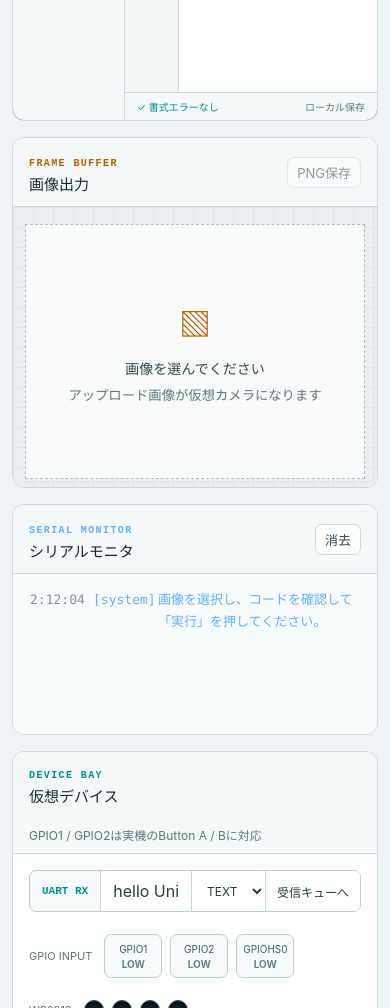
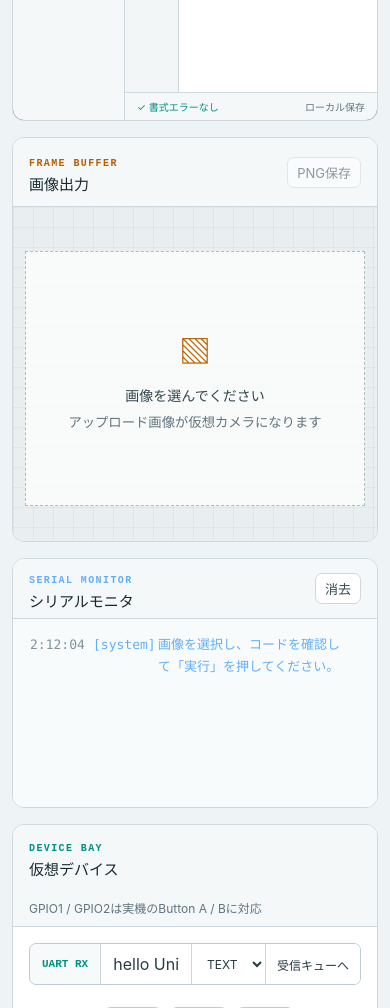
Before and after one commit to latorcmd/UnitV-Workbench, a website built with Vite: page index.html in a window 390 px wide. Shown: the part 1000-2008 px from the top of the page. Built offline with nearby package versions, Linux system fonts and the light colour scheme.

Commit message:
Keep serial monitor within fixed viewport

```diff
--- a/src/main.js
+++ b/src/main.js
@@ -430,7 +430,7 @@ function addLog(level, text, time = new Date().toLocaleTimeString('ja-JP', { hou
   line.innerHTML = `<span class="time">${time}</span><span class="log-tag">[${level}]</span><span class="log-text"></span>`;
   line.querySelector('.log-text').textContent = safeText || ' ';
   refs.terminal.append(line);
-  while (refs.terminal.children.length > 1000) refs.terminal.firstElementChild?.remove();
+  while (refs.terminal.children.length > 300) refs.terminal.firstElementChild?.remove();
   refs.terminal.scrollTop = refs.terminal.scrollHeight;
 }
 
--- a/src/styles.css
+++ b/src/styles.css
@@ -63,7 +63,7 @@ h1, h2, p { margin: 0; }
 .runtime-state { margin-left: auto; gap: 10px; border-left: 1px solid var(--line); padding-left: 18px; min-width: 160px; }
 
 .workspace { max-width: 1600px; margin: 0 auto; display: grid; grid-template-columns: minmax(480px, 1.12fr) minmax(440px, .88fr); gap: 16px; }
-.right-stack { display: grid; gap: 16px; grid-template-rows: minmax(390px, 1.3fr) minmax(210px, .7fr); }
+.right-stack { min-height: 0; display: grid; gap: 16px; grid-template-rows: minmax(390px, 1.3fr) minmax(210px, .7fr); }
 .panel { background: #09151d; border: 1px solid var(--line); border-radius: 12px; overflow: hidden; min-width: 0; }
 .panel-head { min-height: 60px; padding: 12px 16px; justify-content: space-between; border-bottom: 1px solid var(--line); background: #0c1922; }
 .panel-head h2, .io-title h2 { font-size: 15px; margin-top: 3px; }
@@ -83,7 +83,9 @@ h1, h2, p { margin: 0; }
 .empty-frame strong { font-size: 14px; }
 .empty-frame small { color: var(--muted); margin-top: 7px; text-align: center; }
 .meta { font: 12px ui-monospace, monospace; color: var(--muted); }
-.terminal { min-height: 160px; height: calc(100% - 60px); padding: 15px 17px; color: #b9c8cd; font: 13px/1.7 "Cascadia Code", Consolas, monospace; background: #050c11; overflow: auto; }
+.serial-panel { min-height: 0; height: 100%; display: grid; grid-template-rows: 60px minmax(0, 1fr); }
+.serial-panel .panel-head { min-height: 0; height: 60px; }
+.terminal { min-width: 0; min-height: 0; height: auto; max-height: 100%; padding: 15px 17px; color: #b9c8cd; font: 13px/1.7 "Cascadia Code", Consolas, monospace; background: #050c11; overflow-x: hidden; overflow-y: auto; overscroll-behavior: contain; overflow-anchor: none; scrollbar-gutter: stable; contain: size layout paint; }
 .time { color: #4f6a77; margin-right: 9px; }.system { color: #63aefa; }.prompt { color: var(--cyan); margin-right: 7px; }
 .cursor { display: inline-block; width: 7px; height: 14px; background: var(--cyan); vertical-align: -2px; animation: blink 1.2s steps(2) infinite; }
 @keyframes blink { 50% { opacity: 0; } }
@@ -102,12 +104,12 @@ h1, h2, p { margin: 0; }
 @media (max-width: 1050px) {
   .topbar { height: auto; padding: 16px 0; align-items: flex-start; gap: 16px; }.top-actions { flex-wrap: wrap; justify-content: flex-end; }.privacy-pill { width: 100%; justify-content: flex-end; }
   .control-strip { flex-wrap: wrap; }.runtime-state { margin-left: 0; }.control-divider { display: none; }
-  .workspace { grid-template-columns: 1fr; }.fake-editor { min-height: 500px; }.io-dock { grid-template-columns: 130px 1fr; }.gpio-bank, .led-bank { grid-column: span 1; }
+  .workspace { grid-template-columns: 1fr; }.right-stack { grid-template-rows: minmax(320px, 52vh) 260px; }.fake-editor { min-height: 500px; }.io-dock { grid-template-columns: 130px 1fr; }.gpio-bank, .led-bank { grid-column: span 1; }
 }
 @media (max-width: 680px) {
   .app-shell { padding: 0 12px 12px; }.topbar { display: block; }.top-actions { margin-top: 14px; justify-content: flex-start; }.privacy-pill { justify-content: flex-start; }
   .control-strip { align-items: stretch; }.upload-card { min-width: 100%; }.run-copy { min-width: calc(100% - 20px); }.run-button, .stop-button { flex: 1; }.runtime-state { width: 100%; border-left: 0; padding: 8px 0 0; }
-  .workspace { grid-template-columns: minmax(0,1fr); }.right-stack { grid-template-rows: auto auto; }.panel-tools span { display: none; }.fake-editor { min-height: 440px; }.canvas-stage { min-height: 280px; padding: 12px; }
+  .workspace { grid-template-columns: minmax(0,1fr); }.right-stack { grid-template-rows: minmax(280px, 48vh) 250px; }.panel-tools span { display: none; }.fake-editor { min-height: 440px; }.canvas-stage { min-height: 280px; padding: 12px; }
   .io-dock { grid-template-columns: 1fr; gap: 14px; }.uart-field { grid-column: 1; }.gpio-bank, .led-bank { grid-column: 1; flex-wrap: wrap; }
 }
 
```
Also changed, not shown: 1 other file.
